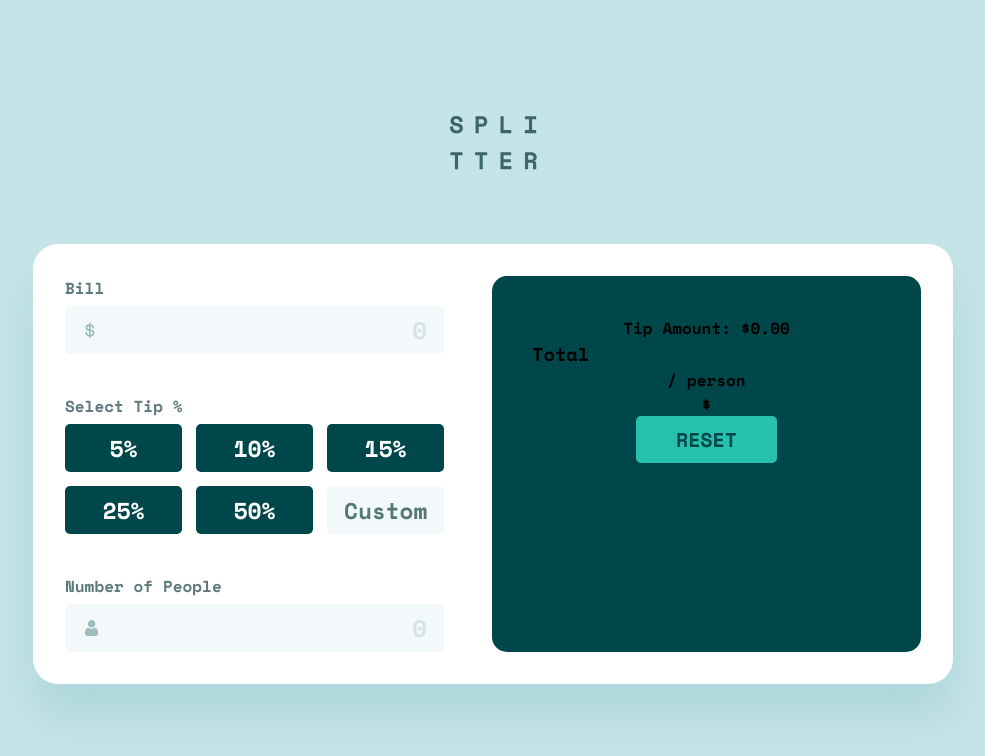
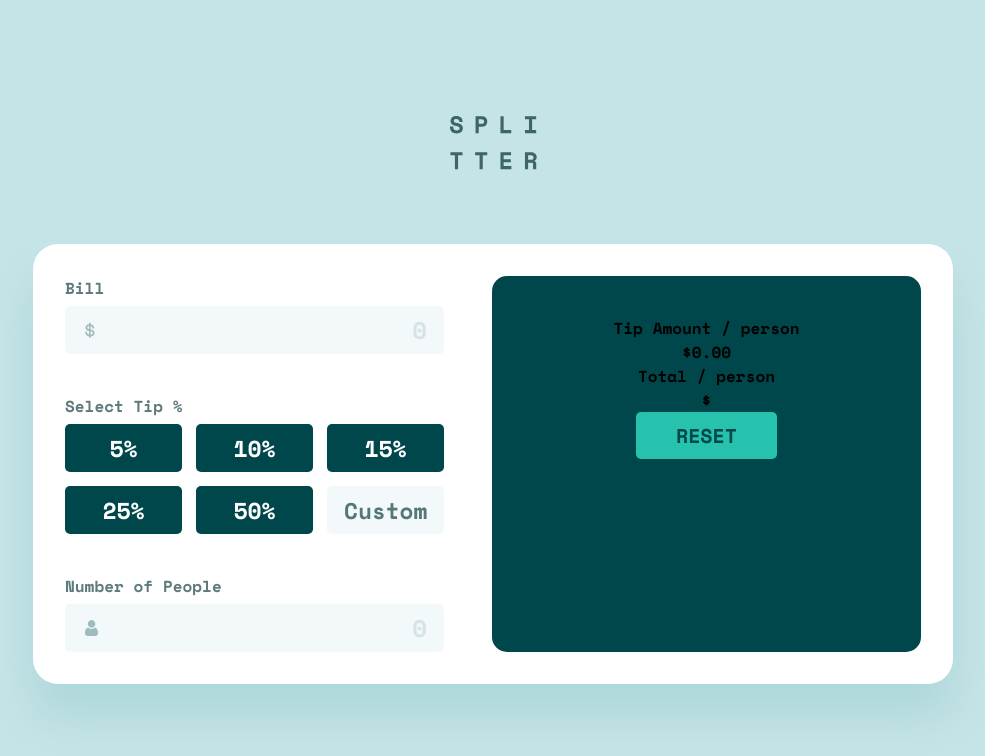
Before and after one commit to zowieerickson/react-tip-calculator-app, a React (Vite) app: page / in a window 1280 px wide. Shown: the top 756 px of the page, without its empty margins (147-1132 px from the left). Built offline with nearby package versions, Linux system fonts and the light colour scheme.

Commit message:
add HTML structure and classnames for summary section

```diff
--- a/src/components/TipAmount.jsx
+++ b/src/components/TipAmount.jsx
@@ -4,5 +4,10 @@ export default function TipAmount({ tipPercentage, bill }) {
         return (tipPercentage * bill).toFixed(2);
       }
 
-    return <p>Tip Amount: ${calculateTipAmount()}</p>
+    return (
+      <div className="summary-row">
+        <p className="summary-row-title">Tip Amount <span className="summary-row-subhead">/ person</span></p>
+        <p className="summary-amount">${calculateTipAmount()}</p>
+      </div>
+    )
 }
--- a/src/components/Total.jsx
+++ b/src/components/Total.jsx
@@ -2,6 +2,7 @@ export default function Total({ bill, tipPercentage, peopleCount }) {
 
     function calculateTotalPrice() {
         const tipPlusBill =  Number(bill) + Number((tipPercentage * bill).toFixed(2))
+
             if (bill > 0 && peopleCount > 0) {
                 return (tipPlusBill / peopleCount ).toFixed(2)
             }
@@ -12,10 +13,9 @@ export default function Total({ bill, tipPercentage, peopleCount }) {
     }
 
     return (
-        <div>
-            <h3>Total</h3>
-            <p>/ person</p>
-            <p>${calculateTotalPrice()}</p>
+        <div className="summary-row">
+            <p className="summary-row-title">Total <span className="summary-row-subhead">/ person</span></p>
+            <p className="summary-amount">${calculateTotalPrice()}</p>
         </div>
     )
 }
```
Lines whose indentation alone changed are shown as unchanged.
